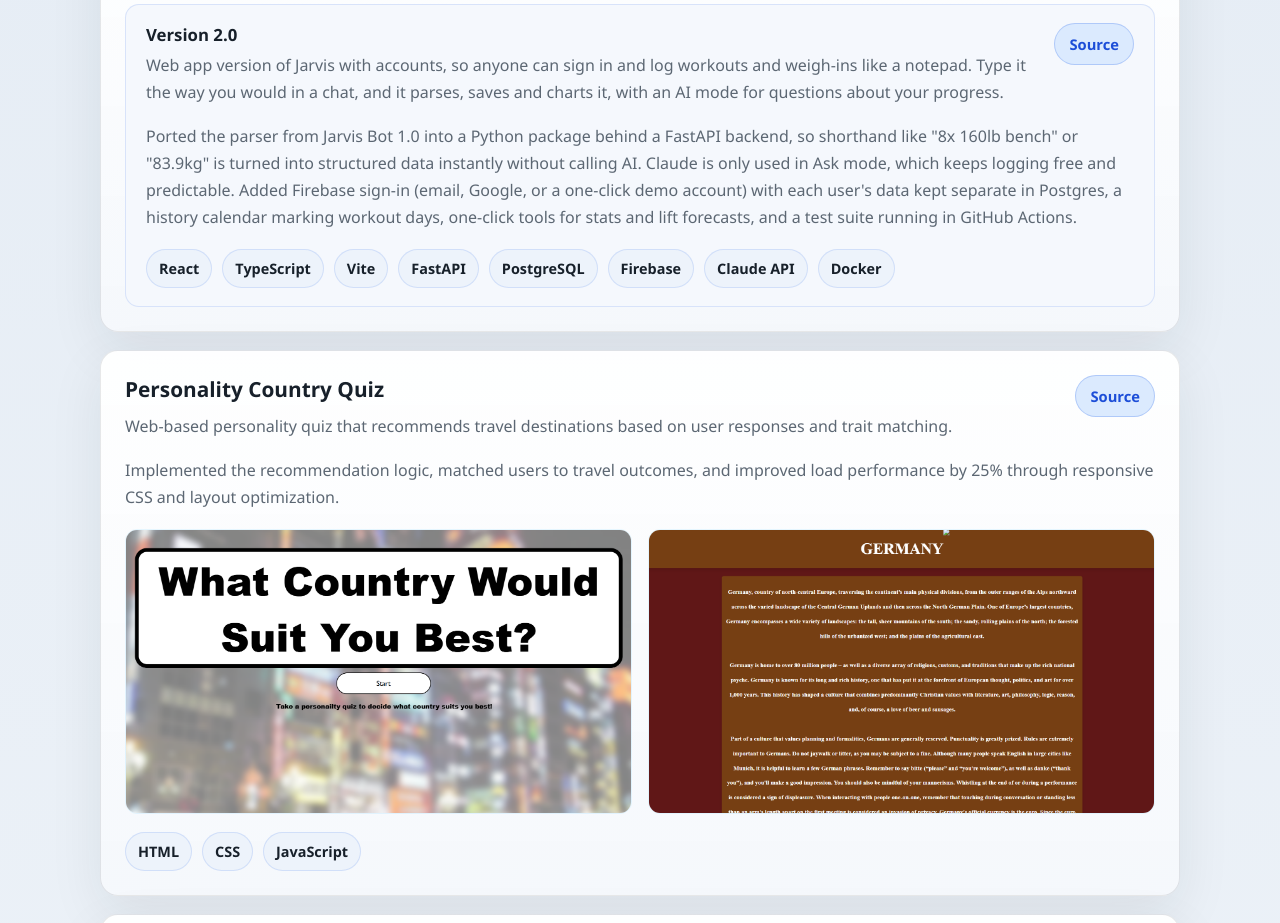
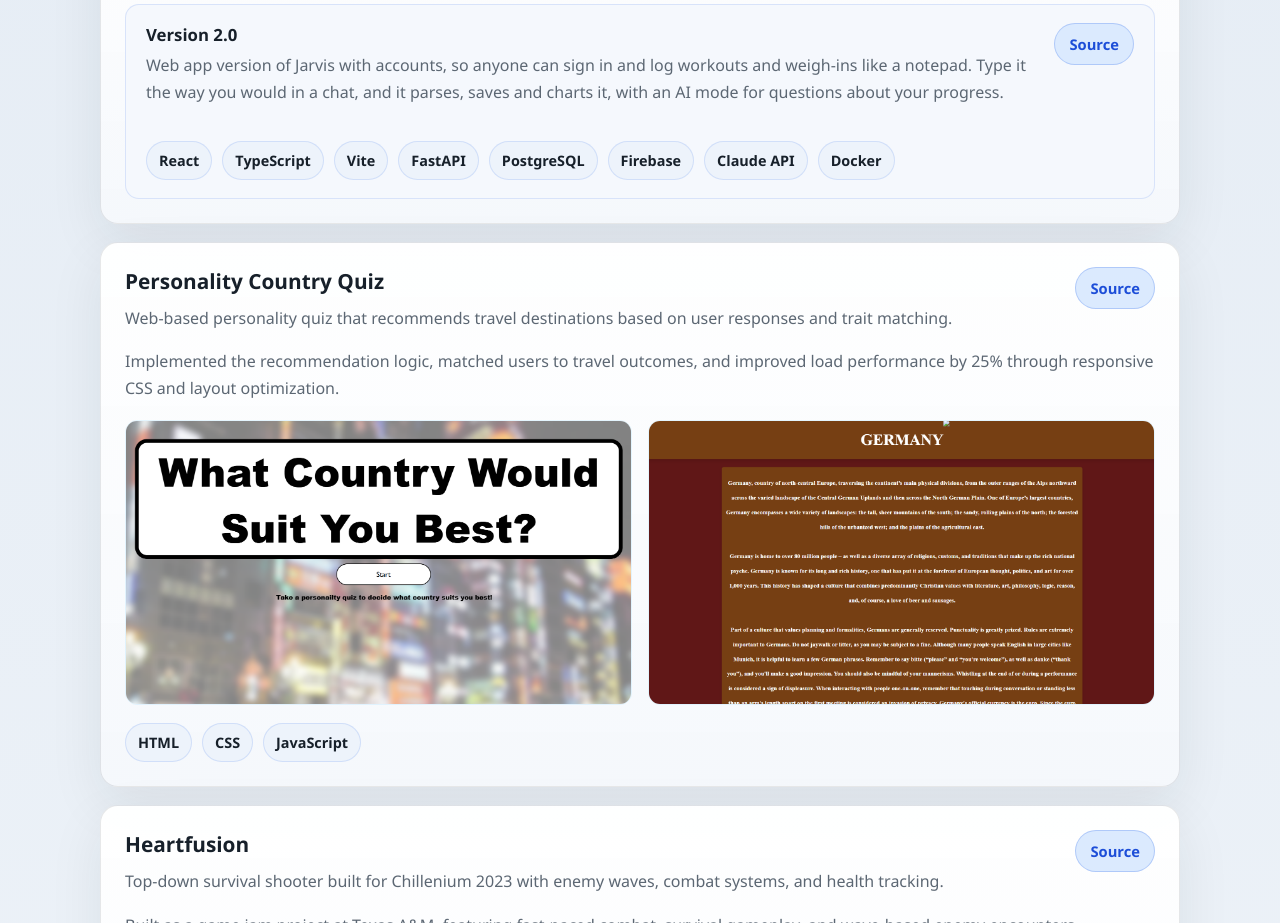
Before and after one commit to luffysolosyonko/PortfolioTLee, a React (Vite) app: page / in a window 1280 px wide. Shown: the part 3820-4743 px from the top of the page. Built offline with nearby package versions, Linux system fonts and the light colour scheme.

Commit message:
Trim Jarvis 2.0 description

```diff
--- a/src/content.js
+++ b/src/content.js
@@ -102,8 +102,6 @@ export const portfolio = {
           summary:
             "Web app version of Jarvis with accounts, so anyone can sign in and log workouts and weigh-ins like a notepad. Type it the way you would in a chat, and it parses, saves and charts it, with an AI mode for questions about your progress.",
           stack: ["React", "TypeScript", "Vite", "FastAPI", "PostgreSQL", "Firebase", "Claude API", "Docker"],
-          notes:
-            "Ported the parser from Jarvis Bot 1.0 into a Python package behind a FastAPI backend, so shorthand like \"8x 160lb bench\" or \"83.9kg\" is turned into structured data instantly without calling AI. Claude is only used in Ask mode, which keeps logging free and predictable. Added Firebase sign-in (email, Google, or a one-click demo account) with each user's data kept separate in Postgres, a history calendar marking workout days, one-click tools for stats and lift forecasts, and a test suite running in GitHub Actions.",
           link: "https://github.com/luffysolosyonko/Jarvisbot2.0"
         }
       ],
```
